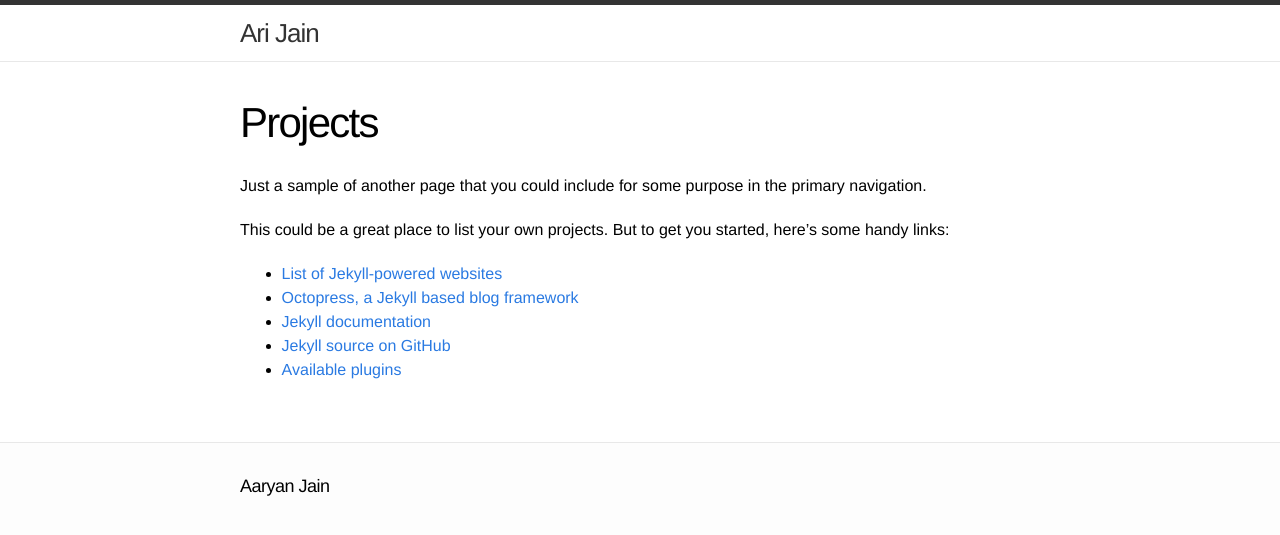
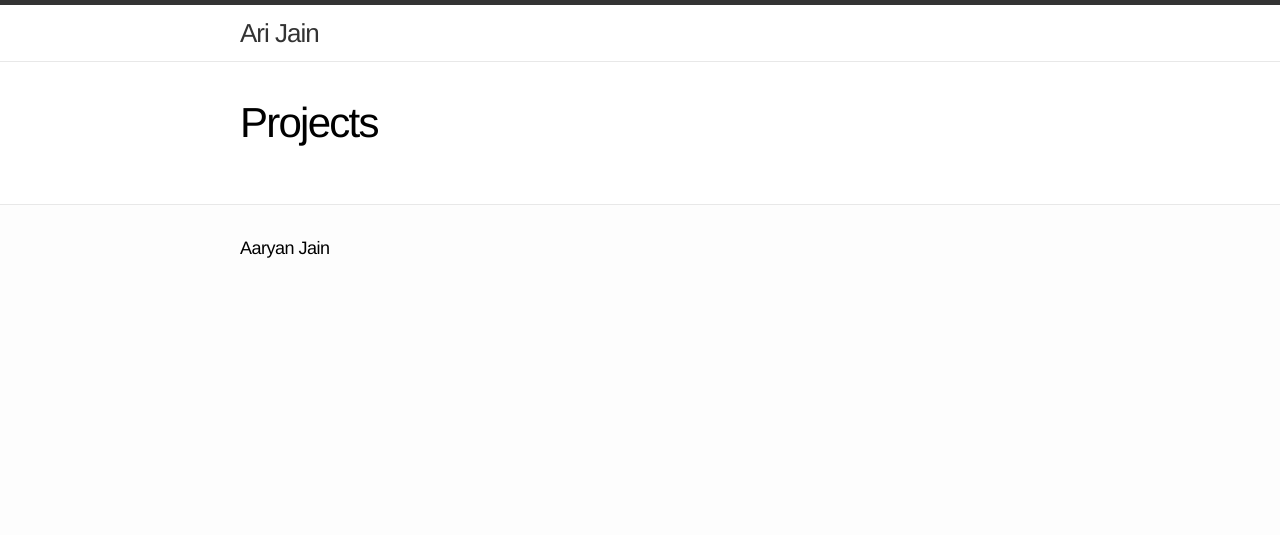
Before and after one commit to divraj/aaryanjain.github.io, a Jekyll site: the page built from projects/index.md, in a window 1280 px wide. Shown: the top 535 px of the page. Built offline with Jekyll 4.4.1, drawn with Linux system fonts in a browser that asks for light colours; Markdown is read by kramdown in place of the engine named in the settings.

Commit message:
Update index.md

```diff
--- a/projects/index.md
+++ b/projects/index.md
@@ -2,13 +2,3 @@
 layout: page
 title: Projects
 ---
-
-Just a sample of another page that you could include for some purpose in the primary navigation.
-
-This could be a great place to list your own projects. But to get you started, here's some handy links:
-
-- [List of Jekyll-powered websites](https://github.com/jekyll/jekyll/wiki/Sites)
-- [Octopress, a Jekyll based blog framework](https://github.com/octopress/)
-- [Jekyll documentation](http://jekyllrb.com/)
-- [Jekyll source on GitHub](https://github.com/jekyll/jekyll)
-- [Available plugins](http://jekyllrb.com/docs/plugins/#available_plugins)
```
